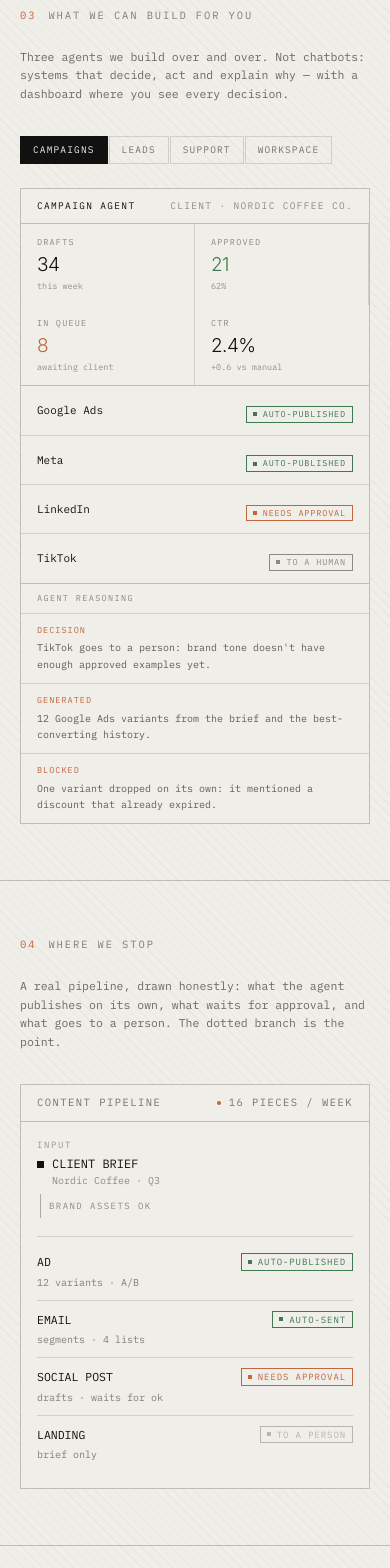
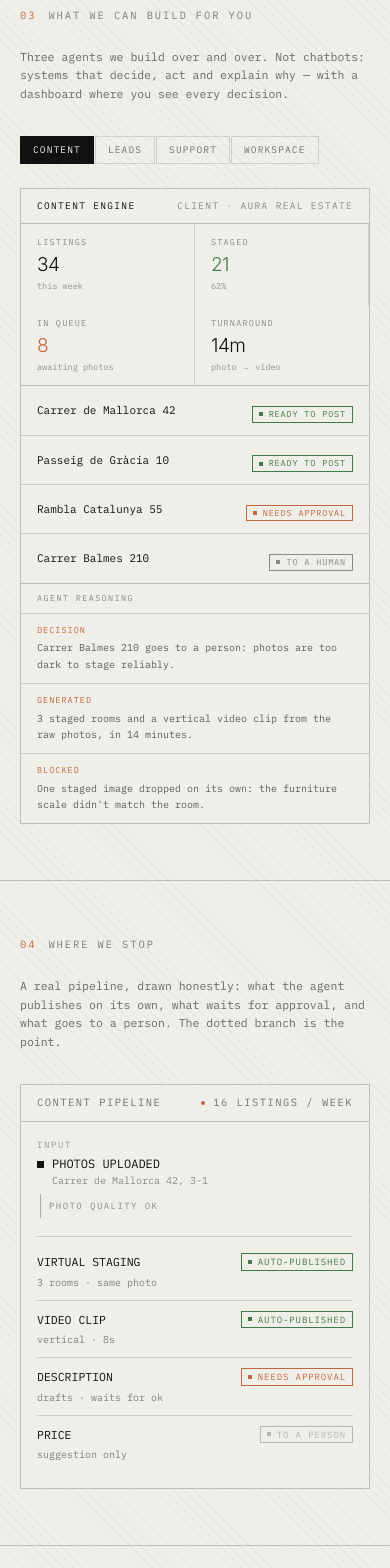
Before and after one commit to lopezsellesarnau-cmd/stackd, a Next.js app in the folder web/: page / in a window 390 px wide. Shown: the part 2420-3988 px from the top of the page. Built offline with nearby package versions, Linux system fonts and the light colour scheme.

Commit message:
Correlaciona las secciones 03/04 (agentes y pipeline) con el posicionamiento inmobiliario

```diff
--- a/web/components/agency-tree.tsx
+++ b/web/components/agency-tree.tsx
@@ -141,10 +141,10 @@ const NIVELES = [
 type Pieza = { y: number; tipo: [string, string]; hace: [string, string]; salida: [string, string]; tono: Tono; vol: number }
 // Cada texto va [es, en]; `tx` de abajo elige.
 const PIEZAS: Pieza[] = [
-  { y: 150, tipo: ['ANUNCIO', 'AD'], hace: ['12 variantes · A/B', '12 variants · A/B'], salida: ['PUBLICA SOLO', 'AUTO-PUBLISHED'], tono: 'auto', vol: 6 },
-  { y: 250, tipo: ['EMAIL', 'EMAIL'], hace: ['segmenta · 4 listas', 'segments · 4 lists'], salida: ['ENVÍA SOLO', 'AUTO-SENT'], tono: 'auto', vol: 5 },
-  { y: 350, tipo: ['POST SOCIAL', 'SOCIAL POST'], hace: ['genera · espera ok', 'drafts · waits for ok'], salida: ['APROBACIÓN', 'NEEDS APPROVAL'], tono: 'aprob', vol: 4 },
-  { y: 440, tipo: ['LANDING', 'LANDING'], hace: ['solo el brief', 'brief only'], salida: ['A UNA PERSONA', 'TO A PERSON'], tono: 'humano', vol: 1 },
+  { y: 150, tipo: ['STAGING VIRTUAL', 'VIRTUAL STAGING'], hace: ['3 estancias · misma foto', '3 rooms · same photo'], salida: ['PUBLICA SOLO', 'AUTO-PUBLISHED'], tono: 'auto', vol: 6 },
+  { y: 250, tipo: ['CLIP DE VÍDEO', 'VIDEO CLIP'], hace: ['vertical · 8s', 'vertical · 8s'], salida: ['PUBLICA SOLO', 'AUTO-PUBLISHED'], tono: 'auto', vol: 5 },
+  { y: 350, tipo: ['DESCRIPCIÓN', 'DESCRIPTION'], hace: ['redacta · espera ok', 'drafts · waits for ok'], salida: ['APROBACIÓN', 'NEEDS APPROVAL'], tono: 'aprob', vol: 4 },
+  { y: 440, tipo: ['PRECIO', 'PRICE'], hace: ['solo la sugerencia', 'suggestion only'], salida: ['A UNA PERSONA', 'TO A PERSON'], tono: 'humano', vol: 1 },
 ]
 
 const LEYENDA: { tono: Tono; t: [string, string] }[] = [
@@ -166,14 +166,14 @@ function ArbolMovil({ en }: { en: boolean }) {
       </p>
       <p className="mt-1 flex items-center gap-2 font-mono text-[12px] text-[#111]">
         <span className="h-[7px] w-[7px] shrink-0 bg-[#111]" aria-hidden />
-        {en ? 'CLIENT BRIEF' : 'BRIEF DEL CLIENTE'}
+        {en ? 'PHOTOS UPLOADED' : 'FOTOS SUBIDAS'}
       </p>
-      <p className="ml-[15px] font-mono text-[10px] text-[rgba(17,17,17,0.45)]">Nordic Coffee · Q3</p>
+      <p className="ml-[15px] font-mono text-[10px] text-[rgba(17,17,17,0.45)]">Carrer de Mallorca 42, 3-1</p>
 
       <div className="ml-[3px] flex items-center gap-2 py-1.5">
         <span className="h-6 w-px bg-[rgba(17,17,17,0.3)]" aria-hidden />
         <span className="font-mono text-[9px] uppercase tracking-[0.16em] text-[rgba(17,17,17,0.45)]">
-          {en ? 'Brand assets ok' : 'Contexto de marca ok'}
+          {en ? 'Photo quality ok' : 'Calidad de foto ok'}
         </span>
       </div>
 
@@ -211,10 +211,10 @@ export function AgencyTree({ en }: { en: boolean }) {
         style={{ borderColor: 'rgba(17,17,17,0.22)' }}
       >
         <span>{en ? 'Content pipeline' : 'Ruta de una pieza'}</span>
-        <span className="hidden sm:inline">{en ? 'Marketing agency' : 'Agencia de marketing'}</span>
+        <span className="hidden sm:inline">{en ? 'Real estate agency' : 'Agencia inmobiliaria'}</span>
         <span className="flex items-center gap-2">
           <span className="h-1 w-1 rounded-full" style={{ backgroundColor: TERRA }} aria-hidden />
-          16 {en ? 'pieces / week' : 'piezas / semana'}
+          16 {en ? 'listings / week' : 'propiedades / semana'}
         </span>
       </div>
 
@@ -225,7 +225,7 @@ export function AgencyTree({ en }: { en: boolean }) {
           viewBox="0 0 1000 500"
           className="w-full min-w-[860px]"
           role="img"
-          aria-label="Ruta de una pieza de contenido: qué publica el agente solo, qué pide aprobación y qué va a una persona"
+          aria-label="Ruta de una propiedad: qué publica el agente solo, qué pide aprobación y qué va a una persona"
         >
           {/* Cabecera de niveles */}
           <g aria-hidden>
@@ -260,8 +260,8 @@ export function AgencyTree({ en }: { en: boolean }) {
           <Rama d={elbow(63, 250, 164, 250)} />
           {/* Rama descartada: falta contexto */}
           <Rama d={elbow(240, 250, 349, 70)} tono="humano" />
-          <Nodo x={360} y={70} label={en ? 'ASKS FOR DATA' : 'PIDE DATOS'} sub={en ? 'from the client' : 'al cliente'} tono="humano" />
-          <Arista x={349} y={70} label={en ? 'MISSING CONTEXT' : 'FALTA CONTEXTO'} dim />
+          <Nodo x={360} y={70} label={en ? 'ASKS FOR PHOTOS' : 'PIDE MÁS FOTOS'} sub={en ? 'from the agent' : 'al agente inmobiliario'} tono="humano" />
+          <Arista x={349} y={70} label={en ? 'LOW QUALITY' : 'BAJA CALIDAD'} dim />
 
           {/* Del contexto a cada tipo de pieza */}
           {PIEZAS.map((p) => (
@@ -274,8 +274,8 @@ export function AgencyTree({ en }: { en: boolean }) {
           ))}
 
           {/* Nodos */}
-          <Nodo x={20} y={250} label="BRIEF" sub="Nordic Coffee · Q3" />
-          <Nodo x={175} y={250} label={en ? 'CONTEXT' : 'CONTEXTO'} sub={en ? 'tone + history' : 'tono + histórico'} />
+          <Nodo x={20} y={250} label="PHOTOS" sub="Mallorca 42, 3-1" />
+          <Nodo x={175} y={250} label={en ? 'ANALYSIS' : 'ANÁLISIS'} sub={en ? 'rooms + light' : 'estancias + luz'} />
           <Arista x={164} y={250} label={en ? 'ARRIVES' : 'ENTRA'} />
 
           {PIEZAS.map((p) => (
--- a/web/components/agent-dashboards.tsx
+++ b/web/components/agent-dashboards.tsx
@@ -132,48 +132,48 @@ function Tabla({ cols, children }: { cols: string; children: React.ReactNode })
   return <div>{children}</div>
 }
 
-// ── 1. Agente de campañas ───────────────────────────────────────────────
+// ── 1. Agente de contenido (staging + vídeo) ────────────────────────────
 
 function CampanasDash({ en }: { en: boolean }) {
   const filas = [
-    { canal: 'Google Ads', variantes: 12, rend: 78, estado: 'auto', ctr: '2.9%' },
-    { canal: 'Meta', variantes: 9, rend: 64, estado: 'auto', ctr: '2.1%' },
-    { canal: 'LinkedIn', variantes: 8, rend: 41, estado: 'aprob', ctr: '1.4%' },
-    { canal: 'TikTok', variantes: 5, rend: 22, estado: 'humano', ctr: '0.8%' },
+    { canal: 'Carrer de Mallorca 42', variantes: 3, rend: 92, estado: 'auto', ctr: '8s' },
+    { canal: 'Passeig de Gràcia 10', variantes: 3, rend: 85, estado: 'auto', ctr: '8s' },
+    { canal: 'Rambla Catalunya 55', variantes: 3, rend: 64, estado: 'aprob', ctr: '6s' },
+    { canal: 'Carrer Balmes 210', variantes: 2, rend: 30, estado: 'humano', ctr: '—' },
   ]
   const chip = (e: string) =>
     e === 'auto'
-      ? { l: en ? 'Auto-published' : 'Publica solo', c: OKG }
+      ? { l: en ? 'Ready to post' : 'Listo para publicar', c: OKG }
       : e === 'aprob'
         ? { l: en ? 'Needs approval' : 'Pide aprobación', c: TERRA }
         : { l: en ? 'To a human' : 'A una persona', c: 'rgba(17,17,17,0.45)' }
 
   return (
     <Dash
-      titulo="Campaign agent"
+      titulo="Content engine"
       en={en}
-      contexto={en ? 'Client · Nordic Coffee Co.' : 'Cliente · Nordic Coffee Co.'}
+      contexto={en ? 'Client · Aura Real Estate' : 'Cliente · Aura Real Estate'}
       metricas={
         <>
-          <Metric k={en ? 'Drafts' : 'Borradores'} v="34" sub={en ? 'this week' : 'esta semana'} />
-          <Metric k={en ? 'Approved' : 'Aprobados'} v="21" sub="62%" accent={OKG} />
-          <Metric k={en ? 'In queue' : 'En cola'} v="8" sub={en ? 'awaiting client' : 'esperan cliente'} accent={TERRA} />
-          <Metric k="CTR" v="2.4%" sub={en ? '+0.6 vs manual' : '+0,6 vs manual'} />
+          <Metric k={en ? 'Listings' : 'Propiedades'} v="34" sub={en ? 'this week' : 'esta semana'} />
+          <Metric k={en ? 'Staged' : 'Con staging'} v="21" sub="62%" accent={OKG} />
+          <Metric k={en ? 'In queue' : 'En cola'} v="8" sub={en ? 'awaiting photos' : 'esperan fotos'} accent={TERRA} />
+          <Metric k={en ? 'Turnaround' : 'Tiempo medio'} v="14m" sub={en ? 'photo → video' : 'foto → vídeo'} />
         </>
       }
       feed={[
-        { t: en ? 'Decision' : 'Decisión', texto: <>{en ? 'TikTok goes to a person: brand tone doesn\'t have enough approved examples yet.' : 'TikTok se manda a una persona: el tono de marca aún no tiene suficientes ejemplos aprobados.'}</> },
-        { t: en ? 'Generated' : 'Generado', texto: <>{en ? '12 Google Ads variants from the brief and the best-converting history.' : '12 variantes para Google Ads a partir del brief y del histórico que mejor convirtió.'}</> },
-        { t: en ? 'Blocked' : 'Bloqueado', texto: <>{en ? 'One variant dropped on its own: it mentioned a discount that already expired.' : 'Una variante descartada sola: mencionaba un descuento que ya caducó.'}</> },
+        { t: en ? 'Decision' : 'Decisión', texto: <>{en ? 'Carrer Balmes 210 goes to a person: photos are too dark to stage reliably.' : 'Carrer Balmes 210 se manda a una persona: las fotos están demasiado oscuras para un staging fiable.'}</> },
+        { t: en ? 'Generated' : 'Generado', texto: <>{en ? '3 staged rooms and a vertical video clip from the raw photos, in 14 minutes.' : '3 estancias con staging y un clip de vídeo vertical a partir de las fotos originales, en 14 minutos.'}</> },
+        { t: en ? 'Blocked' : 'Bloqueado', texto: <>{en ? 'One staged image dropped on its own: the furniture scale didn\'t match the room.' : 'Una imagen de staging descartada sola: la escala del mueble no encajaba con la habitación.'}</> },
       ]}
     >
       <div
         className="hidden grid-cols-[1fr_58px_92px_130px] gap-3 border-b px-4 py-2 font-mono text-[8.5px] uppercase tracking-[0.12em] text-[rgba(17,17,17,0.42)] md:grid"
         style={{ borderColor: HAIR }}
       >
-        <span>{en ? 'Channel' : 'Canal'}</span>
-        <span>{en ? 'Variants' : 'Variantes'}</span>
-        <span>{en ? 'Performance' : 'Rendimiento'}</span>
+        <span>{en ? 'Listing' : 'Propiedad'}</span>
+        <span>{en ? 'Assets' : 'Piezas'}</span>
+        <span>{en ? 'Progress' : 'Progreso'}</span>
         <span>{en ? 'Status' : 'Estado'}</span>
       </div>
       {filas.map((f) => {
@@ -206,15 +206,15 @@ function CampanasDash({ en }: { en: boolean }) {
 
 function CaptacionDash({ en }: { en: boolean }) {
   const filas = [
-    { id: 'L-2291', fuente: 'Formulario web', score: 92, estado: 'reunion' },
-    { id: 'L-2292', fuente: 'LinkedIn', score: 74, estado: 'nutrir' },
-    { id: 'L-2293', fuente: 'Formulario web', score: 38, estado: 'descarta' },
-    { id: 'L-2294', fuente: 'Referido', score: 88, estado: 'reunion' },
-    { id: 'L-2295', fuente: 'Anuncio', score: 51, estado: 'nutrir' },
+    { id: 'L-2291', fuente: en ? 'Portal · Idealista' : 'Portal · Idealista', score: 92, estado: 'reunion' },
+    { id: 'L-2292', fuente: 'WhatsApp', score: 74, estado: 'nutrir' },
+    { id: 'L-2293', fuente: en ? 'Portal · Idealista' : 'Portal · Idealista', score: 38, estado: 'descarta' },
+    { id: 'L-2294', fuente: en ? 'Referral' : 'Referido', score: 88, estado: 'reunion' },
+    { id: 'L-2295', fuente: en ? 'Agency site' : 'Web de la agencia', score: 51, estado: 'nutrir' },
   ]
   const chip = (e: string) =>
     e === 'reunion'
-      ? { l: en ? 'Meeting booked' : 'Reunión agendada', c: OKG }
+      ? { l: en ? 'Viewing booked' : 'Visita agendada', c: OKG }
       : e === 'nutrir'
         ? { l: en ? 'Nurture' : 'Nutrir', c: TERRA }
         : { l: en ? 'Discarded' : 'Descartado', c: 'rgba(17,17,17,0.45)' }
@@ -229,13 +229,13 @@ function CaptacionDash({ en }: { en: boolean }) {
           <Metric k={en ? 'Inbound' : 'Entrantes'} v="128" sub={en ? 'this week' : 'esta semana'} />
           <Metric k={en ? 'Qualified' : 'Cualificados'} v="41" sub="32%" accent={OKG} />
           <Metric k={en ? 'Discarded' : 'Descartados'} v="71" sub={en ? 'with reason' : 'con motivo'} />
-          <Metric k={en ? 'Meetings' : 'Reuniones'} v="16" sub={en ? 'no human touch' : 'sin tocar nadie'} accent={TERRA} />
+          <Metric k={en ? 'Viewings' : 'Visitas'} v="16" sub={en ? 'no human touch' : 'sin tocar nadie'} accent={TERRA} />
         </>
       }
       feed={[
-        { t: en ? 'Scored' : 'Puntuado', texto: <>{en ? 'L-2291 at 92: size, sector and stated budget all fit.' : 'L-2291 a 92: encaja tamaño, sector y presupuesto declarado.'}</> },
-        { t: en ? 'Discarded' : 'Descartado', texto: <>{en ? 'L-2293 at 38: a vendor trying to sell to you, not a client.' : 'L-2293 a 38: es un proveedor buscando venderte, no un cliente.'}</> },
-        { t: en ? 'Booked' : 'Agendado', texto: <>{en ? 'Meeting proposed and confirmed by email, with nobody stepping in.' : 'Reunión propuesta y confirmada por email, sin que nadie interviniera.'}</> },
+        { t: en ? 'Scored' : 'Puntuado', texto: <>{en ? 'L-2291 at 92: budget, financing and timeline all confirmed.' : 'L-2291 a 92: presupuesto, financiación y plazo confirmados.'}</> },
+        { t: en ? 'Discarded' : 'Descartado', texto: <>{en ? 'L-2293 at 38: a broker fishing for listings, not a buyer.' : 'L-2293 a 38: es un intermediario buscando propiedades, no un comprador.'}</> },
+        { t: en ? 'Booked' : 'Agendado', texto: <>{en ? 'Viewing proposed and confirmed over WhatsApp, with nobody stepping in.' : 'Visita propuesta y confirmada por WhatsApp, sin que nadie interviniera.'}</> },
       ]}
     >
       <div
@@ -360,30 +360,30 @@ function BandejaDash({ en }: { en: boolean }) {
     { t: en ? 'Inbox' : 'Bandeja', on: true },
     { t: en ? 'At risk' : 'En riesgo', on: false },
   ]
-  const carpetas = [en ? 'Nordic Coffee' : 'Nordic Coffee', 'Lumen Studio', 'Atico36']
+  const carpetas = [en ? 'Aura Real Estate' : 'Aura Real Estate', 'Costa Homes', 'Atico36']
 
   const items = [
     {
       ini: 'AG',
       quien: en ? 'Agent' : 'Agente',
-      accion: en ? 'flagged a campaign' : 'marcó una campaña',
-      donde: 'Nordic Coffee · Q3',
+      accion: en ? 'flagged a listing' : 'marcó una propiedad',
+      donde: 'Aura Real Estate · Mallorca 42',
       cuando: en ? '30 min ago' : 'hace 30 min',
-      cambio: ['ACTIVA', 'PAUSADA'] as [string, string],
+      cambio: ['ACTIVE', 'PRICE REVIEW'] as [string, string],
       cuerpo: en
-        ? 'CPA rose 38% in 48h. Paused on its own and left the reasoning attached.'
-        : 'El CPA subió un 38 % en 48 h. La pausó sola y dejó el razonamiento adjunto.',
+        ? '38 days on market, no viewings booked in 2 weeks. Flagged on its own and left the reasoning attached.'
+        : '38 días en el mercado, sin visitas agendadas en 2 semanas. La marcó sola y dejó el razonamiento adjunto.',
     },
     {
       ini: 'AG',
       quien: en ? 'Agent' : 'Agente',
-      accion: en ? 'drafted 12 variants' : 'redactó 12 variantes',
-      donde: 'Lumen Studio',
+      accion: en ? 'staged 3 rooms' : 'hizo staging de 3 estancias',
+      donde: 'Costa Homes',
       cuando: en ? '2h ago' : 'hace 2 h',
       cambio: null,
       cuerpo: en
-        ? 'Ready for review. Two dropped on their own for mentioning an expired offer.'
-        : 'Listas para revisar. Dos descartadas solas por mencionar una oferta caducada.',
+        ? 'Ready for review. One image dropped on its own for a furniture-scale mismatch.'
+        : 'Listas para revisar. Una imagen descartada sola por un desajuste de escala del mueble.',
     },
     {
       ini: 'MV',
@@ -392,7 +392,7 @@ function BandejaDash({ en }: { en: boolean }) {
       donde: 'Atico36',
       cuando: en ? 'Yesterday' : 'Ayer',
       cambio: null,
-      cuerpo: en ? 'Scheduled for Monday 09:00.' : 'Programado para el lunes a las 09:00.',
+      cuerpo: en ? 'Scheduled to post Monday 09:00.' : 'Programado para publicar el lunes a las 09:00.',
     },
   ]
 
@@ -513,8 +513,8 @@ function BandejaDash({ en }: { en: boolean }) {
             </p>
             <p className="mt-1.5 font-mono text-[10px] leading-relaxed text-[rgba(17,17,17,0.65)]">
               {en
-                ? 'Nordic Coffee has burned 68% of the month in 11 days. Want me to rebalance?'
-                : 'Nordic Coffee lleva gastado el 68 % del mes en 11 días. ¿Reequilibro?'}
+                ? 'Mallorca 42 has had 3 viewings but no offers in 2 weeks. Want me to suggest a price review?'
+                : 'Mallorca 42 lleva 3 visitas pero ninguna oferta en 2 semanas. ¿Sugiero revisar el precio?'}
             </p>
             <div className="mt-2.5 flex gap-px">
               {[en ? 'Yes' : 'Sí', en ? 'Show me' : 'Enséñame'].map((b, i) => (
@@ -537,8 +537,8 @@ function BandejaDash({ en }: { en: boolean }) {
             {en ? 'Activity' : 'Actividad'}
           </p>
           {[
-            [en ? 'Budget check via agent' : 'Revisión de gasto', '30 min'],
-            [en ? 'New variants drafted' : 'Nuevas variantes', '2 h'],
+            [en ? 'Price review via agent' : 'Revisión de precio', '30 min'],
+            [en ? 'New rooms staged' : 'Nuevo staging', '2 h'],
           ].map(([t, w]) => (
             <p key={t} className="mt-1.5 flex items-baseline justify-between gap-3">
               <span className="font-mono text-[10px] text-[rgba(17,17,17,0.6)]">{t}</span>
@@ -556,7 +556,7 @@ function BandejaDash({ en }: { en: boolean }) {
 // ── Sección con selector ────────────────────────────────────────────────
 
 const AGENTES = [
-  { id: 'campanas', en: 'Campaigns', es: 'Campañas', C: CampanasDash },
+  { id: 'campanas', en: 'Content', es: 'Contenido', C: CampanasDash },
   { id: 'captacion', en: 'Leads', es: 'Captación', C: CaptacionDash },
   { id: 'soporte', en: 'Support', es: 'Soporte', C: SoporteDash },
   { id: 'bandeja', en: 'Workspace', es: 'Espacio', C: BandejaDash },
```
